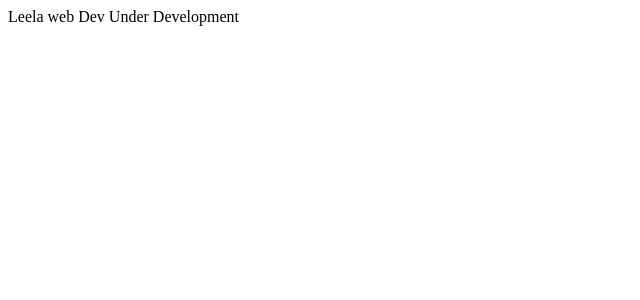
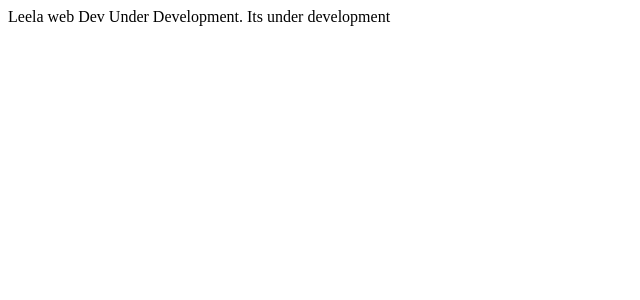
Before and after one commit to leelawebdev/leelaweb-client, an Angular app: page / in a window 1280 px wide. Shown: the top 300 px of the page, without its empty margins (0-640 px from the left). Built offline with nearby package versions, Linux system fonts and the light colour scheme.

Commit message:
fix: update development message in app component

```diff
--- a/src/app/app.component.html
+++ b/src/app/app.component.html
@@ -1 +1 @@
-<div>Leela web Dev Under Development</div>
+<div>Leela web Dev Under Development. Its under development</div>
```
